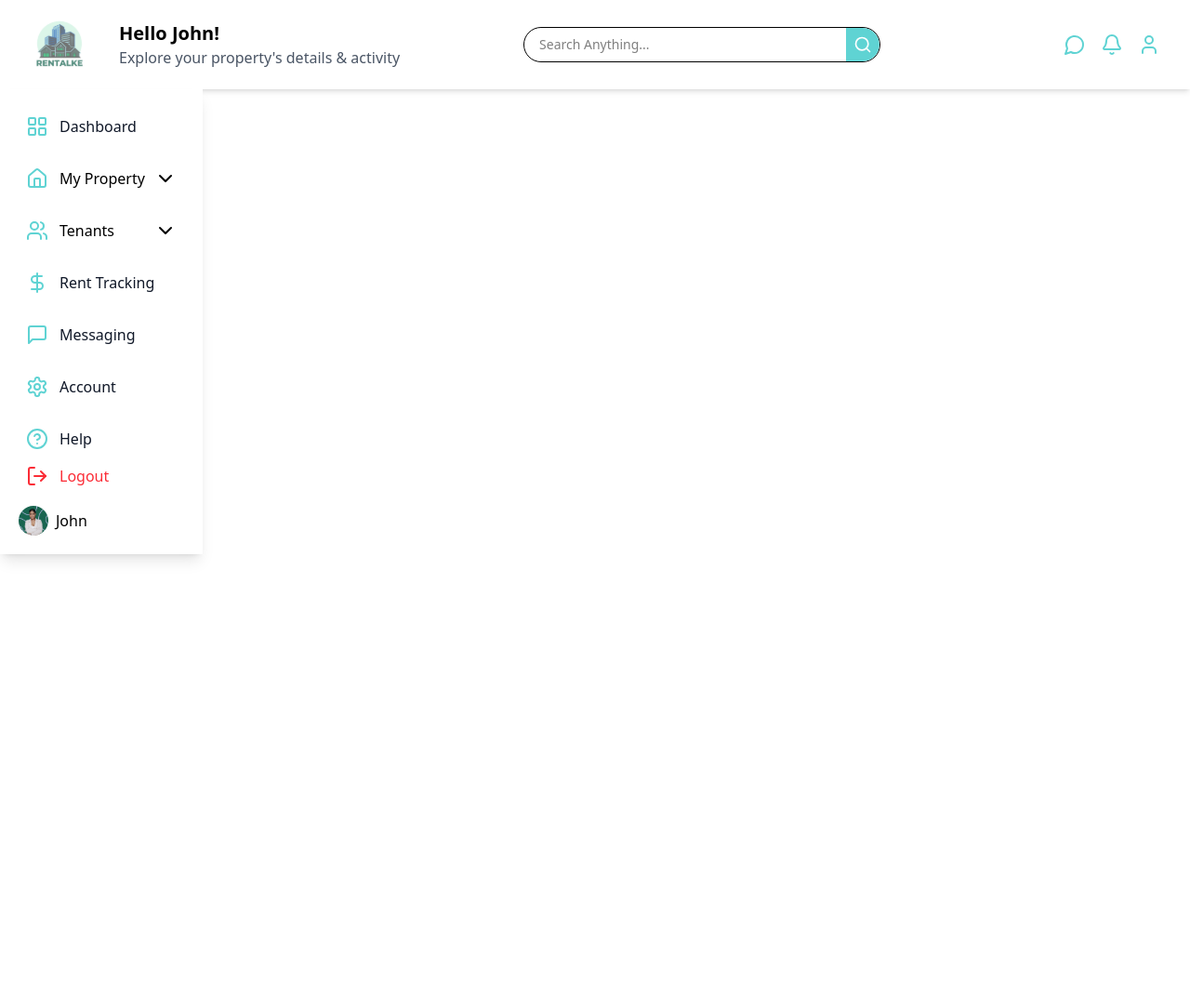
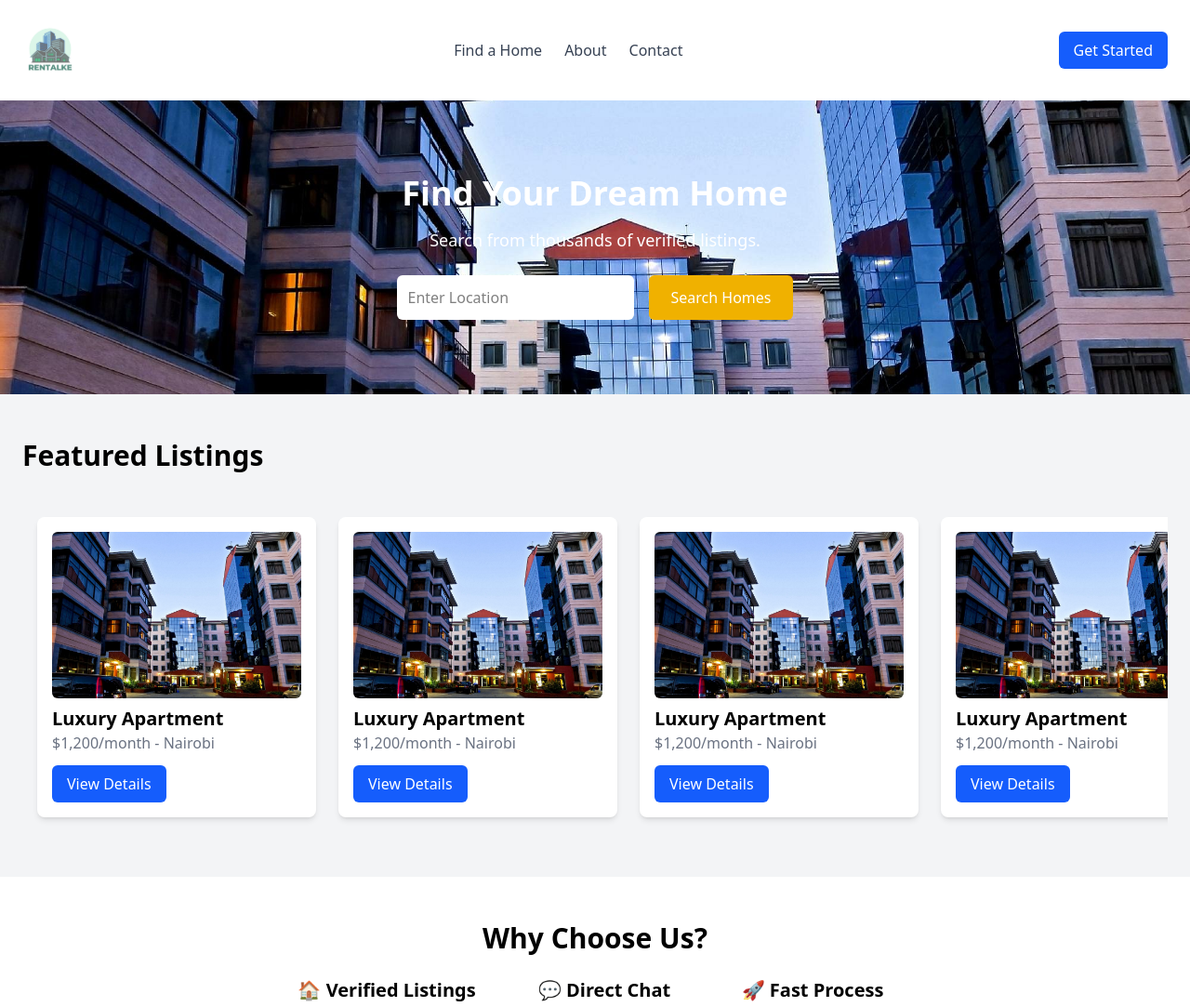
Before and after one commit to vickyee-bot/hunting_app, a React (Vite) app: page /landingpage in a window 1280 px wide. Shown: the top 1083 px of the page at 93% size. Before the commit the page ends 800 px from the top, so only its background shows below. Built offline with nearby package versions, Linux system fonts and the light colour scheme.

Commit message:
hunting app

```diff
--- /dev/null
+++ b/client/pages/LandingPage.jsx
@@ -0,0 +1,123 @@
+import { useState } from "react";
+import { Swiper, SwiperSlide } from "swiper/react";
+import "swiper/css";
+import houseImage from "../../src/assets/2.jpg";
+import Logo from "../../src/assets/46-removebg-preview 1.svg";
+
+export default function LandingPage() {
+  return (
+    <div className="bg-gray-100">
+      {/* Header */}
+      <header className="flex justify-between items-center p-6 bg-white shadow-md">
+        {/* <h1 className="text-2xl font-bold text-blue-600">HouseHunt</h1> */}
+        <img src={Logo} alt="logo" className="w-15 h-15" />
+        <nav>
+          <ul className="flex space-x-6">
+            <li className="text-gray-700 hover:text-blue-500 cursor-pointer">
+              Find a Home
+            </li>
+            <li className="text-gray-700 hover:text-blue-500 cursor-pointer">
+              About
+            </li>
+            <li className="text-gray-700 hover:text-blue-500 cursor-pointer">
+              Contact
+            </li>
+          </ul>
+        </nav>
+        <button className="bg-blue-600 text-white px-4 py-2 rounded-md hover:bg-blue-700">
+          Get Started
+        </button>
+      </header>
+
+      {/* Hero Section */}
+      <section
+        className="text-center py-20 bg-[url('/hero.jpg')] bg-cover bg-center text-white"
+        style={{ backgroundImage: `url(${houseImage})` }}
+      >
+        <h2 className="text-4xl font-bold">Find Your Dream Home</h2>
+        <p className="mt-4 text-lg">
+          Search from thousands of verified listings.
+        </p>
+        <div className="mt-6 flex justify-center space-x-4 ">
+          <input
+            type="text"
+            placeholder="Enter Location"
+            className="p-3 rounded-md text-black bg-white"
+          />
+          <button className="bg-yellow-500 text-white px-6 py-3 rounded-md hover:bg-yellow-600">
+            Search Homes
+          </button>
+        </div>
+      </section>
+
+      {/* Featured Listings */}
+      <section className="py-12 px-6">
+        <h3 className="text-3xl font-semibold mb-8">Featured Listings</h3>
+
+        {/* Horizontal Scroll Wrapper */}
+        <div className="flex overflow-x-scroll space-x-6 p-4 scrollbar-hide">
+          {[1, 2, 3, 4, 5].map((_, i) => (
+            <div
+              key={i}
+              className="bg-white min-w-[300px] p-4 rounded-lg shadow-md"
+            >
+              <img src={houseImage} alt="House" className="w-full rounded-md" />
+              <h4 className="text-xl font-bold mt-2">Luxury Apartment</h4>
+              <p className="text-gray-500">$1,200/month - Nairobi</p>
+              <button className="mt-3 bg-blue-600 text-white px-4 py-2 rounded-md">
+                View Details
+              </button>
+            </div>
+          ))}
+        </div>
+      </section>
+
+      {/* Why Choose Us */}
+      <section className="bg-white py-12 text-center">
+        <h3 className="text-3xl font-semibold">Why Choose Us?</h3>
+        <div className="flex justify-center mt-6 space-x-10">
+          <div>
+            <h4 className="text-xl font-bold">🏠 Verified Listings</h4>
+            <p>No scams, just real homes.</p>
+          </div>
+          <div>
+            <h4 className="text-xl font-bold">💬 Direct Chat</h4>
+            <p>Talk directly to landlords.</p>
+          </div>
+          <div>
+            <h4 className="text-xl font-bold">🚀 Fast Process</h4>
+            <p>Find a home in minutes.</p>
+          </div>
+        </div>
+      </section>
+
+      {/* Testimonials */}
+      <section className="py-12 bg-gray-200 text-center">
+        <h3 className="text-3xl font-semibold mb-6">What Our Users Say</h3>
+        <Swiper spaceBetween={50} slidesPerView={1}>
+          <SwiperSlide>
+            <p className="text-lg">
+              “HouseHunt made finding my new apartment stress-free!”
+            </p>
+          </SwiperSlide>
+          <SwiperSlide>
+            <p className="text-lg">“Fast, reliable, and easy to use.”</p>
+          </SwiperSlide>
+        </Swiper>
+      </section>
+
+      {/* Call to Action */}
+      <section className="bg-blue-600 text-white py-12 text-center">
+        <h3 className="text-3xl font-semibold">Start Your House Hunt Today!</h3>
+        <button className="mt-4 bg-yellow-500 text-white px-6 py-3 rounded-md hover:bg-yellow-600">
+          Get Started
+        </button>
+      </section>
+
+      {/* Footer */}
+      <footer className="bg-gray-800 text-white text-center py-6">
+        <p>© 2025 HouseHunt. All Rights Reserved.</p>
+      </footer>
+    </div>
+  );
+}
--- a/package.json
+++ b/package.json
@@ -21,6 +21,7 @@
     "react-icons": "^5.4.0",
     "react-router-dom": "^7.1.5",
     "recharts": "^2.15.1",
+    "swiper": "^11.2.4",
     "tailwindcss": "^4.0.4"
   },
   "devDependencies": {
--- a/src/App.jsx
+++ b/src/App.jsx
@@ -4,11 +4,13 @@ import Login from "./pages/Login";
 import Dashboard from "./pages/Dashboard";
 import ForgotPassword from "./pages/ForgotPassword"; // For authentication (2FA, OTP, etc.)
 import ResetPassword from "./pages/ResetPassword";
+import LandingPage from "../client/pages/LandingPage";
 
 function App() {
   return (
     <Router>
       <Routes>
+        <Route path="landingpage" element={<LandingPage />} />
         <Route path="/*" element={<Dashboard />} />
         <Route path="/signup" element={<Signup />} />
         <Route path="/login" element={<Login />} />
--- a/src/components/LoginForm.jsx
+++ b/src/components/LoginForm.jsx
@@ -6,7 +6,7 @@ import { useNavigate } from "react-router-dom";
 
 export default function LoginForm() {
   const [formData, setFormData] = useState({
-    emailOrPhone: "",
+    email: "",
     password: "",
     role: "MANAGER",
     rememberMe: false,
@@ -24,7 +24,6 @@ export default function LoginForm() {
     });
   };
 
-  // Handle form submission for email/password login
   const handleSubmit = async (e) => {
     e.preventDefault();
     setLoading(true);
@@ -32,87 +31,50 @@ export default function LoginForm() {
 
     try {
       const response = await axios.post(
-        "https://rentalke-api.onrender.com/api/auth/login",
+        "https://rentalke-server-2.onrender.com/api/v1/manager/login",
         {
-          email: formData.emailOrPhone.trim(),
+          email: formData.email.trim(),
           password: formData.password,
-          role: formData.role, // Ensure role is included in the request
         }
       );
 
       if (response.data.success) {
+        // Store token and user details
         localStorage.setItem("token", response.data.token);
         localStorage.setItem("user", JSON.stringify(response.data.user));
 
+        // Redirect to the dashboard after login
         setTimeout(() => {
-          navigate("/");
+          navigate("/dashboard");
         }, 1000);
       } else {
         setError(response.data.message || "Login failed.");
       }
     } catch (err) {
-      console.log(err);
+      setError(
+        err.response?.data?.message || "An error occurred. Please try again."
+      );
     } finally {
       setLoading(false);
     }
   };
 
-  // Handle Google Authentication
   const handleGoogleAuth = async () => {
     try {
+      // Example: Redirect to your backend for Google OAuth
       window.location.href =
-        "https://rentalke-api.onrender.com/api/auth/google";
-    } catch (err) {
+        "https://rentalke-api.onrender.com/api/v1/auth/google";
+    } catch (error) {
       setError("Google login failed. Please try again.");
     }
   };
 
-  // Function to process the response after redirection
-  const processGoogleResponse = async () => {
-    try {
-      const response = await axios.get(
-        "https://rentalke-api.onrender.com/api/auth/google/callback",
-        {
-          withCredentials: true, // Ensure cookies are included
-        }
-      );
-
-      if (response.data.success) {
-        alert("Google Login Successful!");
-
-        // Extract user data
-        const { googleId, token, user } = response.data;
-
-        console.log("Google ID:", googleId); // Send this to the backend
-
-        // Store data
-        localStorage.setItem("token", token);
-        localStorage.setItem("user", JSON.stringify(user));
-
-        // Redirect to dashboard
-        window.location.href = "/";
-      }
-    } catch (err) {
-      setError("Google login failed. Please try again.");
-    }
-  };
-
-  // Handle Facebook Authentication
   const handleFacebookAuth = async () => {
     try {
-      const response = await axios.post(
-        (window.location.href =
-          "https://rentalke-api.onrender.com/api/auth/facebook")
-      );
-
-      if (response.data.success) {
-        alert("Facebook Login Successful!");
-        localStorage.setItem("token", response.data.token);
-        localStorage.setItem("user", JSON.stringify(response.data.user));
-        // Redirect user
-      }
-    } catch (err) {
-      console.error("Facebook Login Error:", err.response?.data || err.message);
+      // Example: Redirect to your backend for Facebook OAuth
+      window.location.href =
+        "https://rentalke-api.onrender.com/api/v1/auth/facebook";
+    } catch (error) {
       setError("Facebook login failed. Please try again.");
     }
   };
@@ -132,11 +94,12 @@ export default function LoginForm() {
         {/* Email / Phone */}
         <input
           type="text"
-          name="emailOrPhone"
-          placeholder="Enter email or phone number..."
+          name="email"
+          placeholder="Enter email..."
           className="w-full p-3 border border-teal-300 rounded-md"
           onChange={handleChange}
         />
+
         {/* Password */}
         <input
           type="password"
--- a/src/components/SignupForm.jsx
+++ b/src/components/SignupForm.jsx
@@ -2,13 +2,7 @@ import { useState } from "react";
 import { useNavigate } from "react-router-dom";
 import googleIcon from "../assets/devicon_google.svg";
 import facebookIcon from "../assets/logos_facebook.svg";
-import {
-  signup,
-  verifyOtp,
-  requestNewOtp,
-  googleAuth,
-  facebookAuth,
-} from "../utilities/api";
+import { googleAuth, facebookAuth } from "../utilities/api";
 
 export default function SignupForm() {
   const [formData, setFormData] = useState({
@@ -37,24 +31,48 @@ export default function SignupForm() {
 
   const handleSignup = async (e) => {
     e.preventDefault();
+
     if (formData.password !== formData.confirmPassword) {
       setMessage("Passwords do not match");
       return;
     }
+
     setLoading(true);
-    const response = await signup({
-      firstName: formData.firstName,
-      lastName: formData.lastName,
-      email: formData.email,
-      password: formData.password,
-      phoneNumber: formData.phone,
-      role: "MANAGER",
-    });
 
-    setMessage(response.message);
-    if (response.success) {
-      setStep(2); // Move to OTP verification
+    try {
+      const response = await fetch(
+        "https://rentalke-server-2.onrender.com/api/v1/manager/signup",
+        {
+          method: "POST",
+          headers: { "Content-Type": "application/json" },
+          body: JSON.stringify({
+            firstName: formData.firstName.trim(),
+            lastName: formData.lastName.trim(),
+            email: formData.email.trim(),
+            phone: formData.phone.trim(),
+            password: formData.password.trim(),
+          }),
+        }
+      );
+
+      const data = await response.json();
+      console.log("Signup Response:", data); // Debugging
+
+      if (data.errors) {
+        console.log("Validation Errors:", data.errors);
+        setMessage("Validation failed: " + JSON.stringify(data.errors));
+        return;
+      }
+
+      setMessage(data.message);
+
+      if (data.success) {
+        setStep(2); // Move to OTP verification
+      }
+    } catch (error) {
+      setMessage("An error occurred. Please try again.");
     }
+
     setLoading(false);
   };
 
@@ -62,28 +80,52 @@ export default function SignupForm() {
     e.preventDefault();
     setLoading(true);
 
-    const response = await verifyOtp(formData.email, otp);
-    setMessage(response.message);
+    try {
+      const response = await fetch(
+        "https://rentalke-server-2.onrender.com/api/v1/manager/verify-otp",
+        {
+          method: "POST",
+          headers: { "Content-Type": "application/json" },
+          body: JSON.stringify({ email: formData.email, otp }),
+        }
+      );
+      const data = await response.json();
+      setMessage(data.message);
 
-    if (response.success) {
-      alert("Account verified! You can now log in.");
-      navigate("/login"); // ✅ Redirects to the login page
+      if (data.success) {
+        alert("Account verified! You can now log in.");
+        navigate("/login"); // ✅ Redirects to the login page
+      }
+    } catch (error) {
+      setMessage("Verification failed. Please try again.");
     }
-
     setLoading(false);
   };
 
   const handleRequestNewOtp = async () => {
     setLoading(true);
-    const response = await requestNewOtp(formData.email);
-    setMessage(response.message);
+
+    try {
+      const response = await fetch(
+        "https://rentalke-server-2.onrender.com/api/v1/manager/resend-otp",
+        {
+          method: "POST",
+          headers: { "Content-Type": "application/json" },
+          body: JSON.stringify({ email: formData.email }),
+        }
+      );
+      const data = await response.json();
+      setMessage(data.message);
+    } catch (error) {
+      setMessage("Failed to resend OTP. Please try again.");
+    }
     setLoading(false);
   };
 
   const handleGoogleAuth = async () => {
     try {
       window.location.href =
-        "https://rentalke-api.onrender.com/api/auth/google";
+        "https://rentalke-server-2.onrender.com/api/auth/google";
     } catch (error) {
       setMessage("Google authentication failed. Please try again.");
     }
@@ -92,7 +134,7 @@ export default function SignupForm() {
   const handleFacebookAuth = async () => {
     try {
       window.location.href =
-        "https://rentalke-api.onrender.com/api/auth/facebook";
+        "https://rentalke-server-2.onrender.com/api/auth/facebook";
     } catch (error) {
       setMessage("Facebook authentication failed. Please try again.");
     }
```
Also changed, not shown: 1 other file (tests, documents, lock files or other folders).
